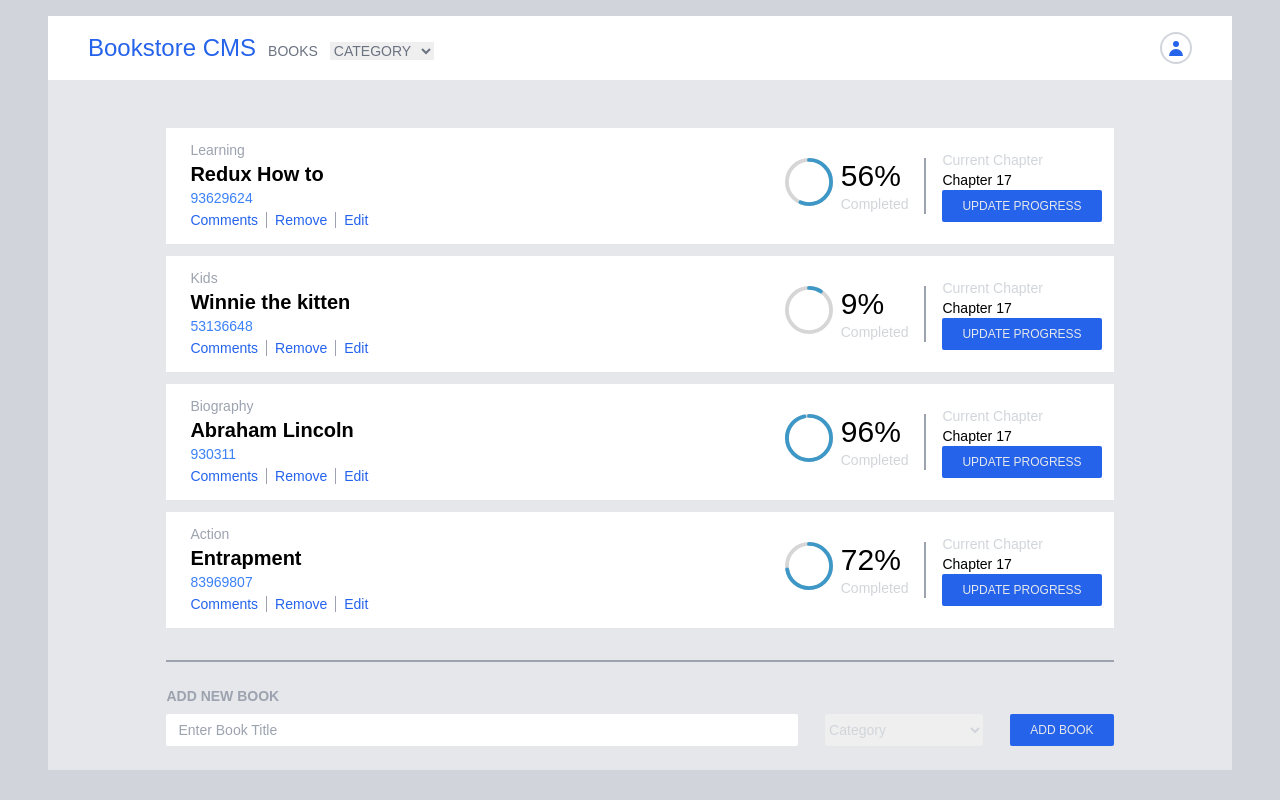
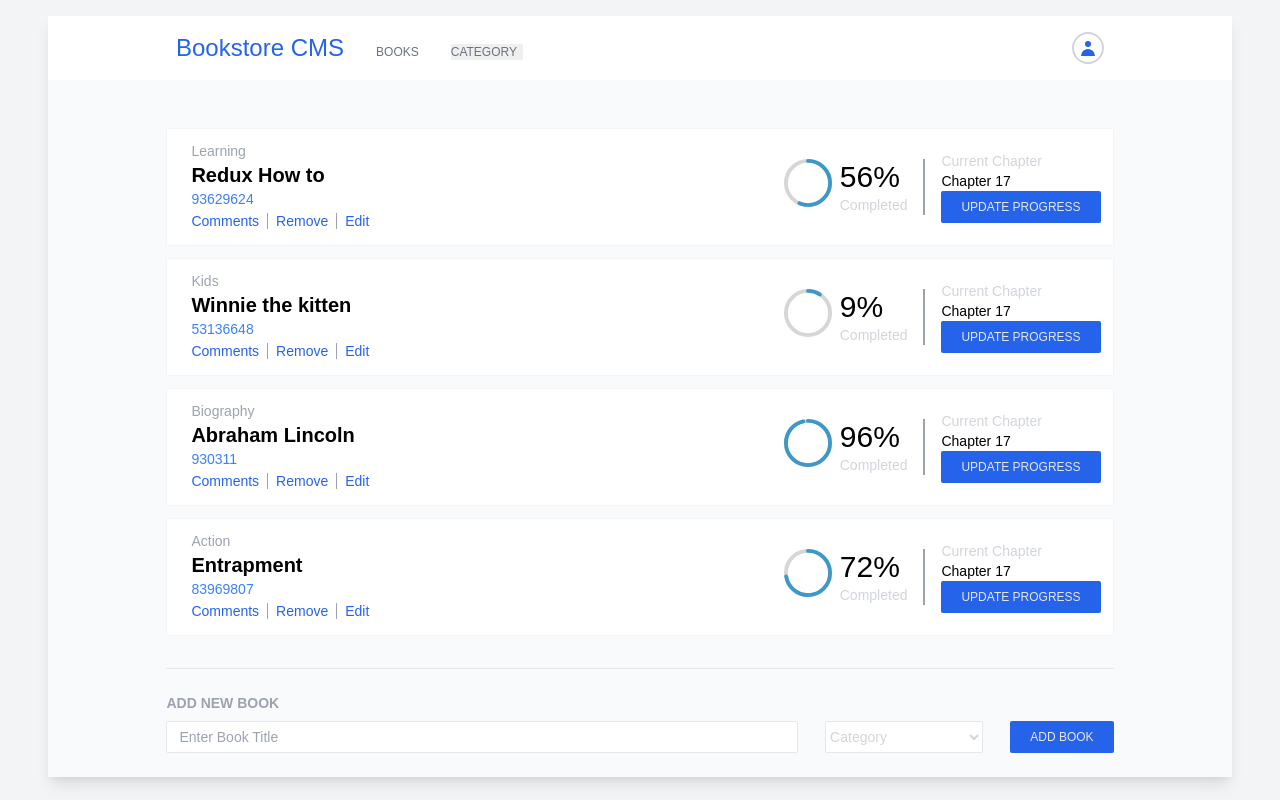
Before and after one commit to chrystalme/magic-books-inc, a React (Create React App) app: page / in a window 1280 px wide. Built offline with nearby package versions, Linux system fonts and the light colour scheme.

Commit message:
Fix select drop-down, footer input color and position of icon

```diff
--- a/src/components/App.jsx
+++ b/src/components/App.jsx
@@ -3,7 +3,7 @@ import BooksList from '../containers/BooksList';
 import BooksForm from '../containers/BooksForm';
 
 const App = () => (
-  <div className="mx-auto bg-gray-200">
+  <div className="mx-auto bg-gray-50 shadow-lg">
     <BooksList />
     <BooksForm />
   </div>
--- a/src/components/Book.jsx
+++ b/src/components/Book.jsx
@@ -7,7 +7,7 @@ const Book = ({ book, removeBook }) => {
   const percentage = Math.floor(Math.random() * 100);
   return (
     <>
-      <div className="mt-3 p-3 mx-auto w-4/5 container align-middle bg-white flex md:flex-row sm:flex-col justify-between items-center">
+      <div className="mt-3 border-solid border border-gray-100 p-3 mx-auto w-4/5 container align-middle bg-white flex md:flex-row sm:flex-col justify-between items-center">
         <div className="pl-3">
           <h5 className="text-gray-400 text-sm font-medium">{book.category}</h5>
           <h3 className="font-bold text-xl">{book.title}</h3>
--- a/src/components/CategoryFilter.jsx
+++ b/src/components/CategoryFilter.jsx
@@ -13,7 +13,7 @@ const CATEGORY = [
 ];
 
 const CategoryFilter = ({ changeFilter }) => (
-  <select className="nav-item" onChange={changeFilter}>
+  <select className="nav-item appearance-none cursor-pointer" onChange={changeFilter}>
     <option value="All">Category</option>
     {CATEGORY.map((category) => (
       <option key={category} value={category}>
--- a/src/containers/BooksForm.js
+++ b/src/containers/BooksForm.js
@@ -37,11 +37,11 @@ const BooksForm = ({ addBook }) => {
   };
 
   return (
-    <form className="mx-auto w-4/5 border-solid border-t-2 border-gray-400 mt-8 py-6" onSubmit={handleSubmit}>
+    <form className="mx-auto w-4/5 border-solid border-t border-gray-200 mt-8 py-6" onSubmit={handleSubmit}>
       <h2 className="uppercase text-sm font-bold text-gray-400 mb-2">Add new book</h2>
       <div className="flex flex-row justify-between">
-        <input className="w-4/6 px-3 text-gray-300 text-sm font-light rounded-sm" type="text" name="title" placeholder="Enter Book Title" value={titleInput} onChange={handleChange} />
-        <select className="text-gray-300 text-sm font-light rounded-sm w-1/6" name="category" id="category" value={categorySelect} onChange={handleChange}>
+        <input className="w-4/6 px-3 border-solid border border-gray-200 bg-white text-gray-300 text-sm font-light rounded-sm" type="text" name="title" placeholder="Enter Book Title" value={titleInput} onChange={handleChange} />
+        <select className="text-gray-300 bg-white text-sm font-light rounded-sm w-1/6 border-solid border border-gray-200" name="category" id="category" value={categorySelect} onChange={handleChange}>
           <option value="">Category</option>
           {CATEGORY.map((category) => (
             <option key={category} value={category}>
--- a/src/containers/BooksList.js
+++ b/src/containers/BooksList.js
@@ -15,11 +15,11 @@ const BooksList = ({
   return (
     <>
       <nav className="container mx-auto">
-        <div className="bg-white flex justify-between align-middle items-center px-10 py-4">
+        <div className="bg-white flex justify-between align-middle items-center lg:px-32 py-4">
           <div className="content-center">
             <span className="text-2xl text-blue-600">Bookstore CMS</span>
 
-            <a className="nav-item px-3" href="/">
+            <a className="nav-item px-8" href="/">
               Books
             </a>
             <CategoryFilter changeFilter={handleFilterChange} />
--- a/src/index.css
+++ b/src/index.css
@@ -5,7 +5,7 @@
 @tailwind utilities;
 
 body {
-  @apply bg-gray-300 px-12 py-4 mx-auto;
+  @apply bg-gray-100 px-12 py-4 mx-auto;
 }
 
 .btn {
@@ -13,7 +13,7 @@ body {
 }
 
 .nav-item {
-  @apply text-sm font-light text-gray-500 hover:text-gray-700 uppercase;
+  @apply text-xs font-light text-gray-500 hover:text-gray-700 uppercase;
 }
 
 .link {
```
